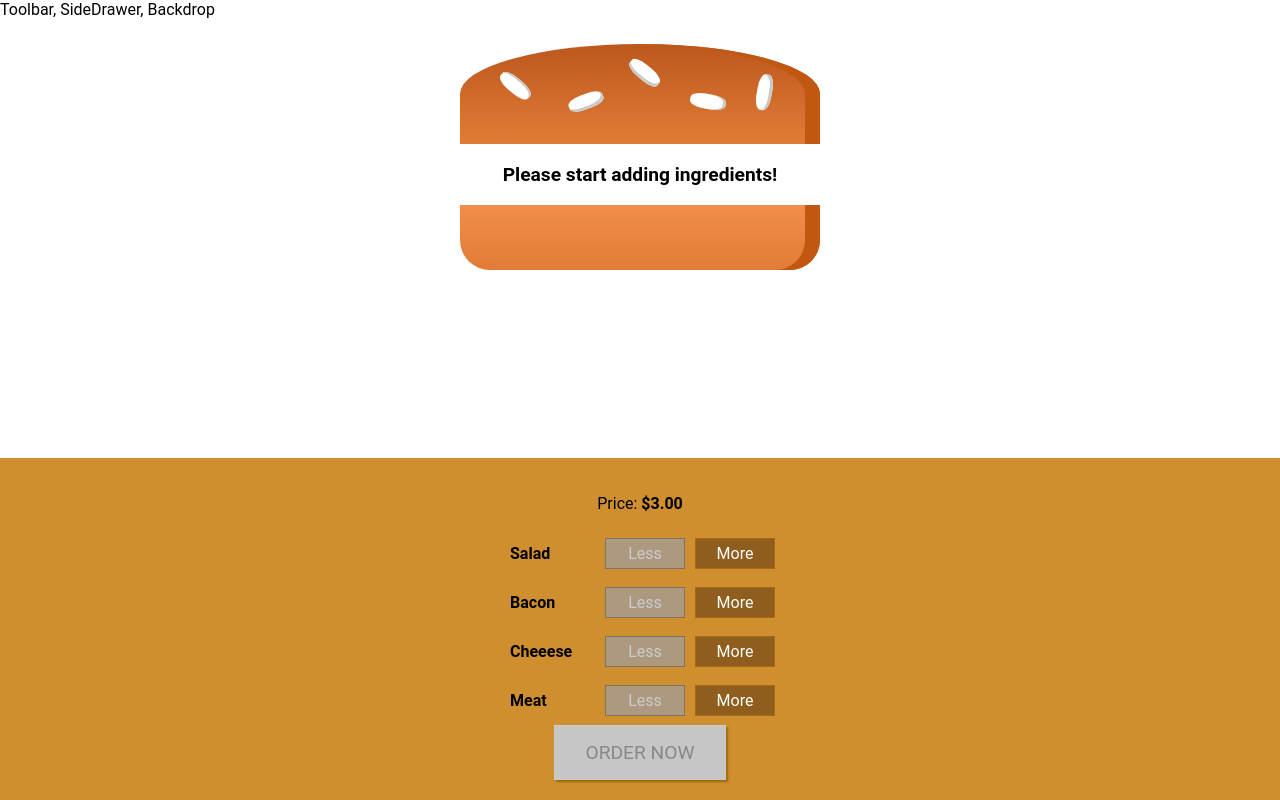
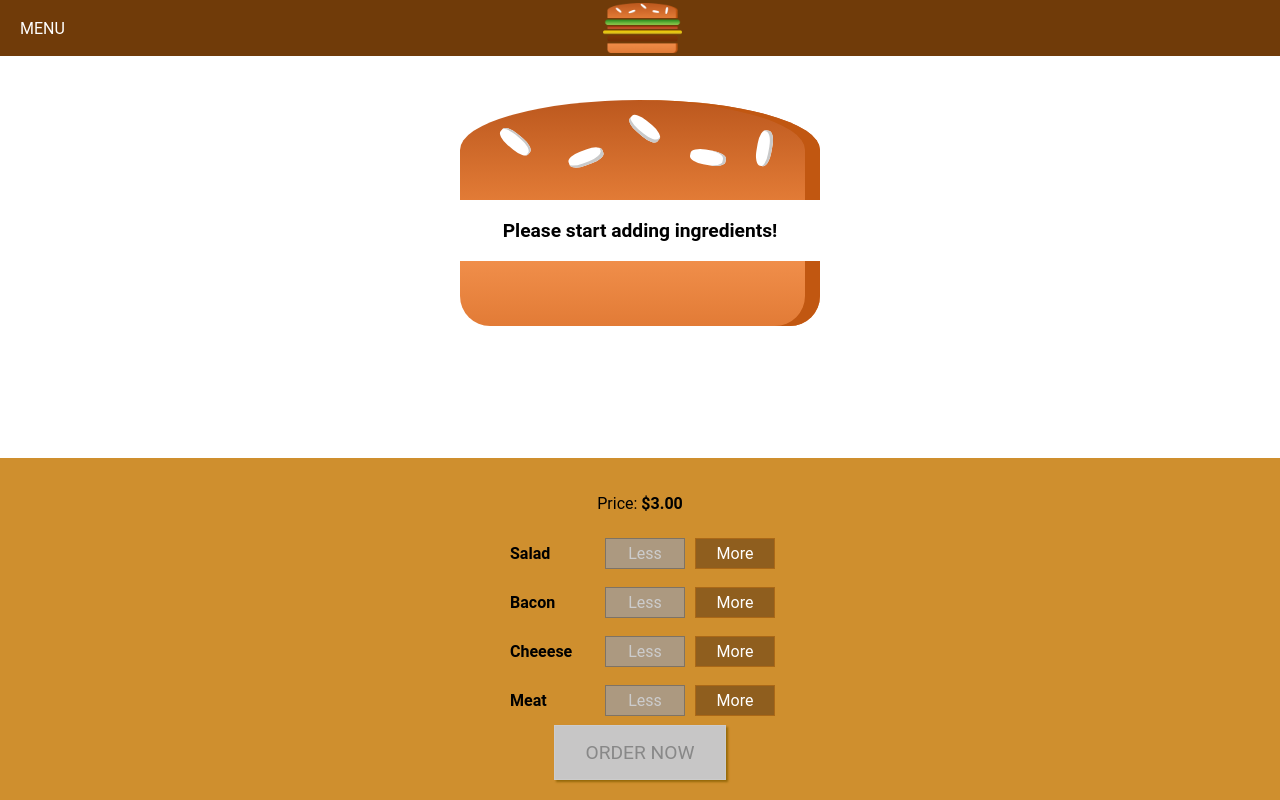
Before and after one commit to xindixu/subway-builder, a React (Create React App) app: page / in a window 1280 px wide. Built offline with nearby package versions, Linux system fonts and the light colour scheme.

Commit message:
add nav bar

```diff
--- a/src/components/Layout/Layout.module.css
+++ b/src/components/Layout/Layout.module.css
@@ -1,3 +1,3 @@
 .Content{
-  margin-top: 16px;
+  margin-top: 72px;
 }
--- a/src/components/Layout/Layout.tsx
+++ b/src/components/Layout/Layout.tsx
@@ -1,11 +1,14 @@
 import React from 'react'
 import Aux from '../../hoc/Aux'
 import styles from './Layout.module.css'
+import Toolbar from '../Navigation/Toolbar/Toolbar'
+
 
 const Layout = (props:any) => {
   return (
     <Aux>
       <div>Toolbar, SideDrawer, Backdrop</div>
+      <Toolbar/>
       <main className={styles.Content}>
         {props.children}
       </main>
--- /dev/null
+++ b/src/components/Logo/Logo.module.css
@@ -0,0 +1,8 @@
+.Logo{
+  height: 90%;
+  padding: 8px;
+}
+
+.Logo img{
+  height: 100%;
+}
--- /dev/null
+++ b/src/components/Logo/Logo.tsx
@@ -0,0 +1,11 @@
+import React from 'react'
+import logo from '../../assets/images/burger-logo.png'
+import styles from './Logo.module.css'
+
+const Logo = (props:any) => (
+  <div className={styles.Logo}>
+    <img src={logo}/>
+  </div>
+)
+
+export default Logo
--- /dev/null
+++ b/src/components/Navigation/Toolbar/Toolbar.module.css
@@ -0,0 +1,19 @@
+.Toolbar{
+  height: 56px;
+  width: 100%;
+  position: fixed;
+  top:0;
+  left: 0;
+  background-color: #703B09;
+  display:flex;
+  justify-content: space-between;
+  align-items: center;
+  padding: 0 20px;
+  box-sizing: border-box;
+  z-index:  90;
+  color:white;
+}
+
+.Tooabar nav{
+  height: 100%;
+}
--- /dev/null
+++ b/src/components/Navigation/Toolbar/Toolbar.tsx
@@ -0,0 +1,16 @@
+import React from 'react'
+import styles from './Toolbar.module.css'
+import Logo from '../../Logo/Logo'
+
+
+const Toolbar = (props:any) => (
+  <header className={styles.Toolbar}>
+    <div>MENU</div>
+    <Logo/>
+    <nav>
+      <ul></ul>
+    </nav>
+  </header>
+)
+
+export default Toolbar
```
Also changed, not shown: src/components/Navigation/NavigationItems/NavigationItem/NaviationItem.tsx (added, +9 -0 lines), src/components/Navigation/NavigationItems/NavigationItem/NavigationItem.module.css (added, +21 -0 lines), src/components/Navigation/NavigationItems/NavigationItems.module.css (added, +8 -0 lines), src/components/Navigation/NavigationItems/NavigationItems.tsx (added, +9 -0 lines), src/assets/images/burger-logo.png (added).
